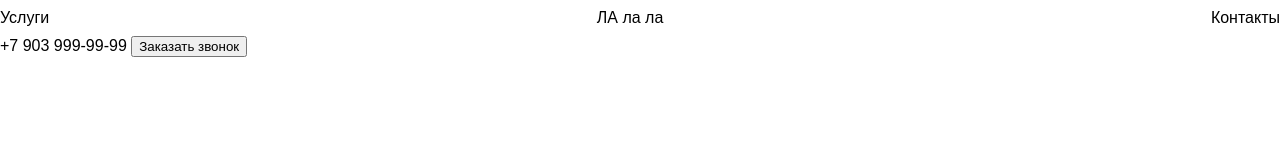
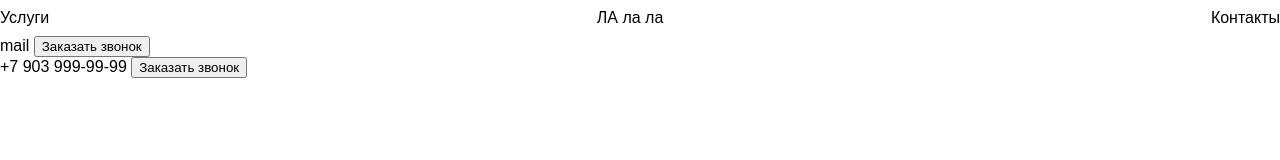
Before and after one commit to Scremliss/app, a plain HTML site: page index.html in a window 1280 px wide. Drawn offline with Linux system fonts and the light colour scheme.

Commit message:
add email link

```diff
--- a/index.html
+++ b/index.html
@@ -17,6 +17,10 @@
             <a href="#contacts">Контакты</a>
         </nav>
         <div>
+            <a href="mailto:lololo@mail.ru">mail</a>
+            <button>Заказать звонок</button>
+        </div>
+        <div>
             <a href="tel:+79039999999">+7 903 999-99-99</a>
             <button>Заказать звонок</button>
         </div>
```
